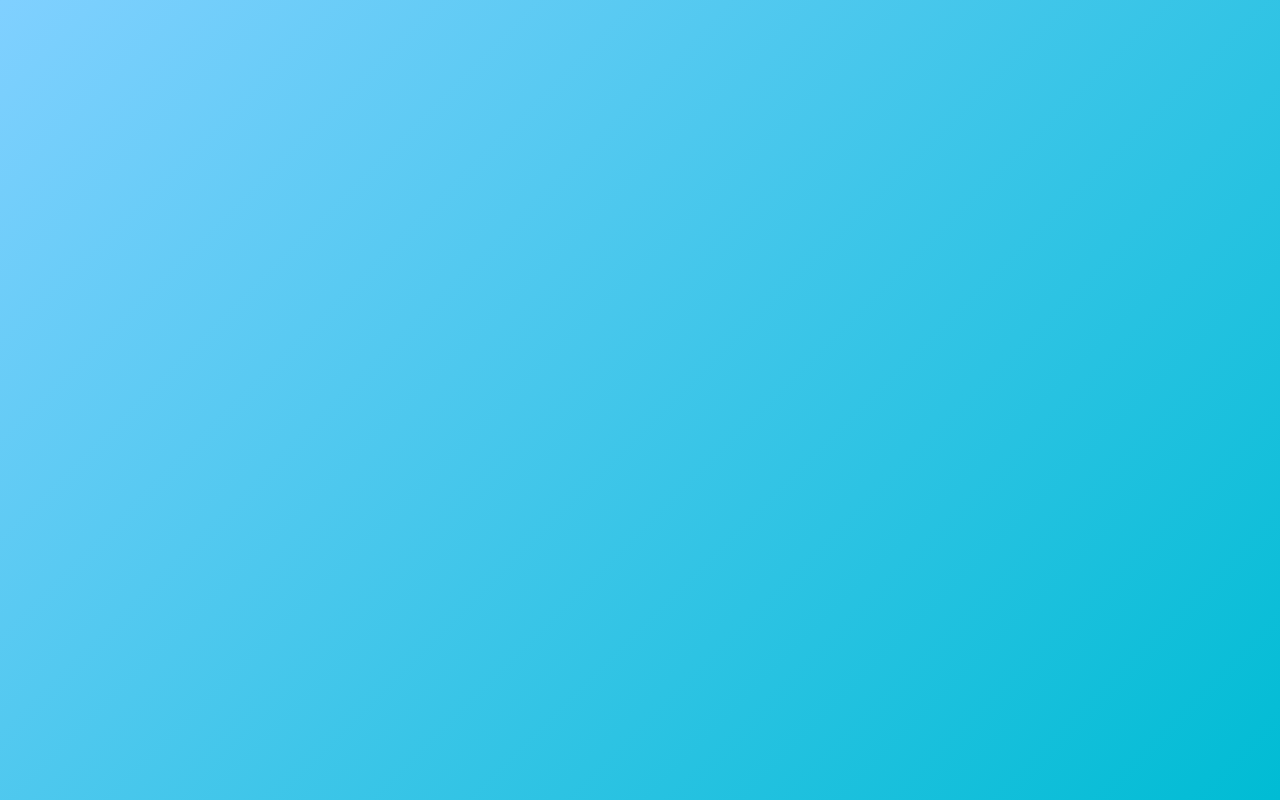
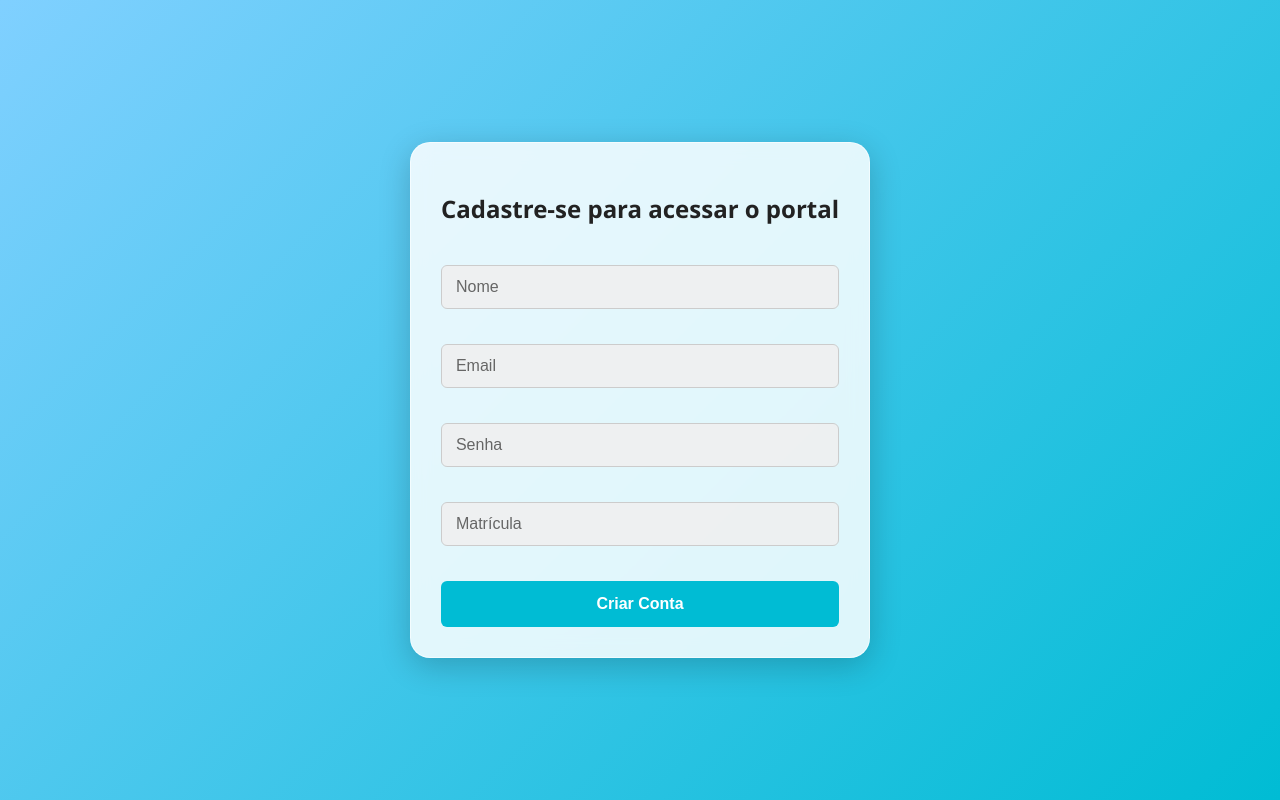
Before and after one commit to codeplusofc/student-portal-web, a React (Vite) app: page /auth in a window 1280 px wide. Before the commit this address had no page. Built offline with nearby package versions, Linux system fonts and the light colour scheme.

Commit message:
feat: adding auth feature for create account user

```diff
--- a/src/features/auth/components/LoginForm.tsx
+++ b/src/features/auth/components/LoginForm.tsx
@@ -1,6 +1,6 @@
 import React, { useState } from 'react';
 import { useForm } from 'react-hook-form';
-import { getStudentByRegistration } from "../../student/studentService";
+import { getStudentByRegistration } from "../../../services/studentService";
 
 type LoginData = {
   registration: string;
--- /dev/null
+++ b/src/features/auth/components/RegisterUserForm.tsx
@@ -0,0 +1,57 @@
+import React from 'react';
+import { useForm } from 'react-hook-form';
+import { registerUser, UserRequest } from '../../../services/authService';
+
+import '../../../styles/student.css';
+
+const RegisterUserForm: React.FC = () => {
+  const { register, handleSubmit, reset } = useForm<UserRequest>();
+
+  const onSubmit = async (data: UserRequest) => {
+    try {
+      await registerUser(data);
+      alert('Conta criada com sucesso!');
+      reset();
+    } catch (error) {
+      console.error(error);
+      alert('Erro ao criar conta');
+    }
+  };
+
+  return (
+    <form onSubmit={handleSubmit(onSubmit)} className="formContainer">
+      <h2 className="title">Cadastre-se para acessar o portal</h2>
+
+      <input
+        {...register('name')}
+        placeholder="Nome"
+        className="input"
+        required
+      />
+      <input
+        {...register('email')}
+        placeholder="Email"
+        type="email"
+        className="input"
+        required
+      />
+      <input
+        {...register('password')}
+        placeholder="Senha"
+        type="password"
+        className="input"
+        required
+      />
+      <input
+        {...register('registration')}
+        placeholder="Matrícula"
+        className="input"
+        required
+      />
+
+      <button type="submit" className="button">Criar Conta</button>
+    </form>
+  );
+};
+
+export default RegisterUserForm;
--- a/src/features/student/components/RegisterForm.tsx
+++ /dev/null
@@ -1,34 +0,0 @@
-import { useForm } from 'react-hook-form';
-import { registerStudent } from "../../student/studentService";
-import styles from './RegisterForm.module.css';
-
-type FormData = {
-  name: string;
-  course: string;
-};
-
-const RegisterForm: React.FC = () => {
-  const { register, handleSubmit, reset } = useForm<FormData>();
-
-  const onSubmit = async (data: FormData) => {
-    try {
-      const response = await registerStudent(data);
-      alert(`Cadastro realizado! Matrícula: ${response.registration}`);
-      reset();
-    } catch (err) {
-      alert('Erro ao cadastrar aluno.');
-      console.error(err);
-    }
-  };
-
-  return (
-    <form onSubmit={handleSubmit(onSubmit)} className={styles.formContainer}>
-  <h2>Cadastro de Aluno</h2>
-  <input {...register('name')} placeholder="Nome completo" required />
-  <input {...register('course')} placeholder="Curso" required />
-  <button type="submit">Cadastrar</button>
-</form>
-  );
-};
-
-export default RegisterForm;
--- /dev/null
+++ b/src/features/student/components/RegisterStudentForm.tsx
@@ -0,0 +1,34 @@
+import { useForm } from 'react-hook-form';
+import { registerStudent } from "../../../services/studentService";
+import '../../../styles/student.css';
+
+type FormData = {
+  name: string;
+  course: string;
+};
+
+const RegisterStudentForm: React.FC = () => {
+  const { register, handleSubmit, reset } = useForm<FormData>();
+
+  const onSubmit = async (data: FormData) => {
+    try {
+      const response = await registerStudent(data);
+      alert(`Cadastro realizado! Matrícula: ${response.registration}`);
+      reset();
+    } catch (err) {
+      alert('Erro ao cadastrar aluno.');
+      console.error(err);
+    }
+  };
+
+  return (
+    <form onSubmit={handleSubmit(onSubmit)} className="formContainer">
+      <h2>Cadastro de Aluno</h2>
+      <input {...register('name')} placeholder="Nome completo" required />
+      <input {...register('course')} placeholder="Curso" required />
+      <button type="submit">Cadastrar</button>
+    </form>
+  );
+};
+
+export default RegisterStudentForm;
--- a/src/routes/index.tsx
+++ b/src/routes/index.tsx
@@ -1,16 +1,23 @@
 import { BrowserRouter as Router, Routes, Route } from 'react-router-dom';
-import RegisterPage from '../features/student/components/RegisterForm';
+import RegisterStudentForm from '../features/student/components/RegisterStudentForm.tsx';
 import LoginPage from '../features/auth/components/LoginForm';
 import Dashboard from "../features/dashboard/Dashboard";
+import RegisterUserForm from "../features/auth/components/RegisterUserForm.tsx";
 
 const AppRoutes = () => {
   return (
     <Router>
       <Routes>
-        <Route path="/register" element={<RegisterPage />} />
-        <Route path="/login" element={<LoginPage />} />
-        <Route path="/dashboard" element={<Dashboard />} />
-      </Routes>
+  {/* Autenticação */}
+  <Route path="/login" element={<LoginPage />} />
+  <Route path="/auth" element={<RegisterUserForm />} />
+
+  {/* Alunos */}
+  <Route path="/register" element={<RegisterStudentForm />} />
+
+  {/* Dashboard */}
+  <Route path="/dashboard" element={<Dashboard />} />
+</Routes>
     </Router>
   );
 };
--- /dev/null
+++ b/src/services/authService.ts
@@ -0,0 +1,33 @@
+// src/features/auth/services/authService.ts
+import axios from 'axios';
+
+const API = axios.create({
+  baseURL: 'http://localhost:8080/api',
+});
+
+export interface UserRequest {
+  name: string;
+  email: string;
+  password: string;
+  registration: string;
+}
+
+export const registerUser = async (user: UserRequest) => {
+  try {
+    const response = await API.post('/users/create', user);
+    return response.data;
+  } catch (error) {
+    console.error('Erro ao registrar usuário:', error);
+    throw error;
+  }
+};
+
+export const getUserByRegistration = async (registration: string) => {
+  try {
+    const response = await API.get(`/users?registration=${registration}`);
+    return response.data;
+  } catch (error) {
+    console.error('Erro ao buscar usuário por matrícula:', error);
+    throw error;
+  }
+};
--- /dev/null
+++ b/src/styles/auth.css
@@ -0,0 +1,73 @@
+@keyframes fadeIn {
+  from {
+    opacity: 0;
+    transform: translateY(-15px);
+  }
+  to {
+    opacity: 1;
+    transform: translateY(0);
+  }
+}
+
+.form {
+  display: flex;
+  flex-direction: column;
+  max-width: 400px;
+  margin: 50px auto;
+  padding: 30px;
+  border-radius: 20px;
+  backdrop-filter: blur(10px);
+  background: rgba(255, 255, 255, 0.85);
+  border: 1px solid rgba(255, 255, 255, 0.6);
+  box-shadow: 0 8px 32px rgba(0, 0, 0, 0.2);
+  animation: fadeIn 0.8s ease-in-out;
+  font-family: 'Segoe UI', Tahoma, Geneva, Verdana, sans-serif;
+}
+
+.title {
+  text-align: center;
+  margin-bottom: 20px;
+  color: #1e1e2f;
+  font-size: 24px;
+  font-weight: 600;
+}
+
+.input {
+  width: 100%;
+  padding: 12px 16px;
+  margin-bottom: 15px;
+  border: none;
+  border-radius: 10px;
+  background: rgba(240, 240, 240, 0.9);
+  color: #222;
+  font-size: 16px;
+  transition: background 0.3s, transform 0.2s;
+}
+
+.input::placeholder {
+  color: #666;
+}
+
+.input:focus {
+  outline: none;
+  background: rgba(255, 255, 255, 1);
+  transform: scale(1.02);
+}
+
+.button {
+  width: 100%;
+  padding: 12px 16px;
+  border: none;
+  border-radius: 10px;
+  background-color: #0066cc;
+  color: white;
+  font-size: 16px;
+  font-weight: bold;
+  cursor: pointer;
+  transition: background 0.3s ease, transform 0.2s ease;
+}
+
+.button:hover {
+  background-color: #004999;
+  transform: scale(1.03);
+}
--- a/src/styles/dashboard.css
+++ b/src/styles/dashboard.css
@@ -18,14 +18,12 @@
     color: var(--text);
   }
 
-  /* Flex container adaptável */
   .dashboard-container {
     display: flex;
     flex-direction: row;
     min-height: 100vh;
   }
 
-  /* Sidebar padrão (desktop) */
   .sidebar {
     width: 250px;
     background-color: var(--primary);
@@ -62,7 +60,6 @@
     background-color: var(--accent);
   }
 
-  /* Conteúdo principal */
   .main-content {
     flex: 1;
     padding: 40px;
@@ -85,7 +82,6 @@
     gap: 25px;
   }
 
-  /* Cards */
   .card {
     background-color: var(--white);
     border-radius: var(--radius);
```
Also changed, not shown: src/services/studentService.ts (renamed from src/features/student/studentService.ts), src/styles/student.css (renamed from src/features/student/components/RegisterForm.module.css).
